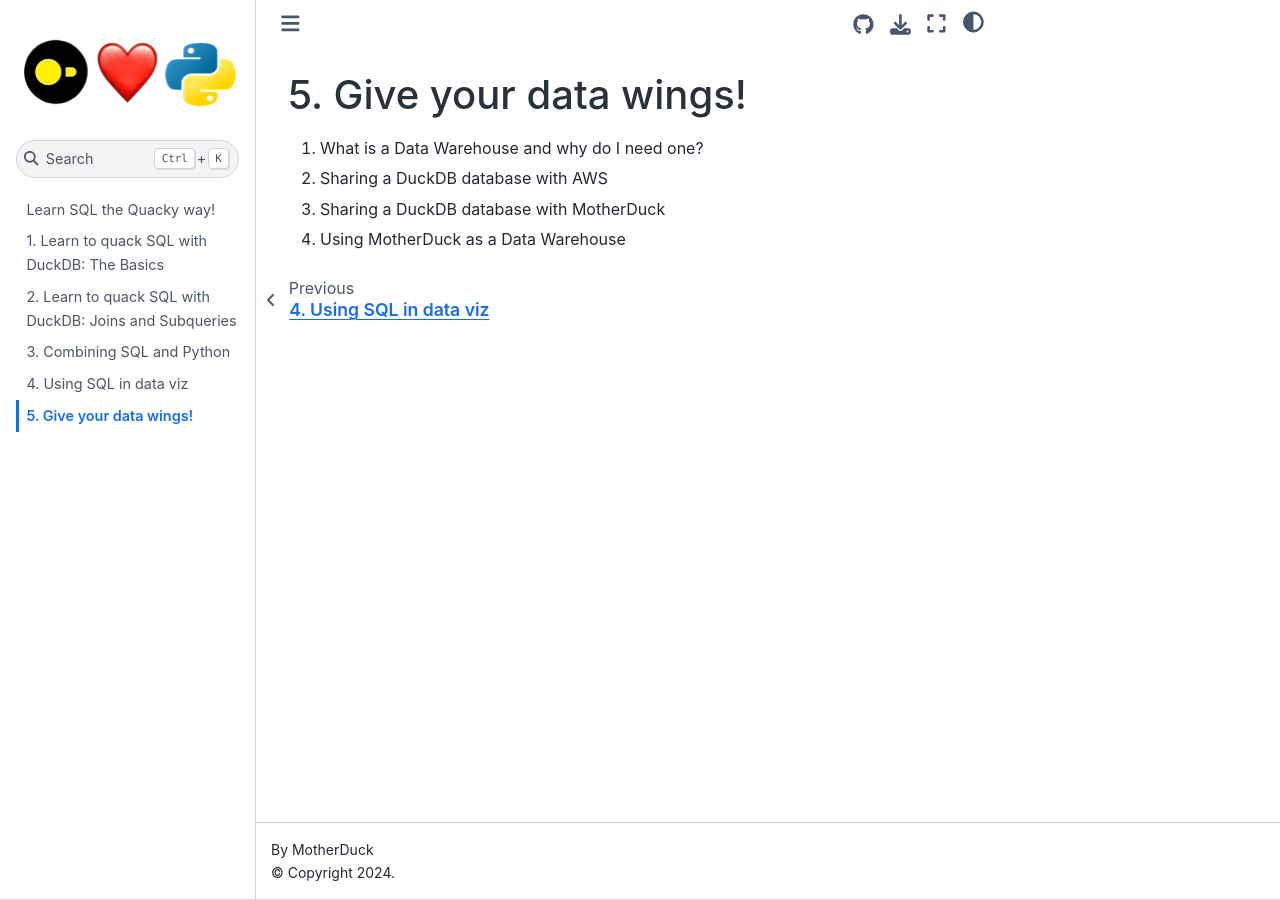
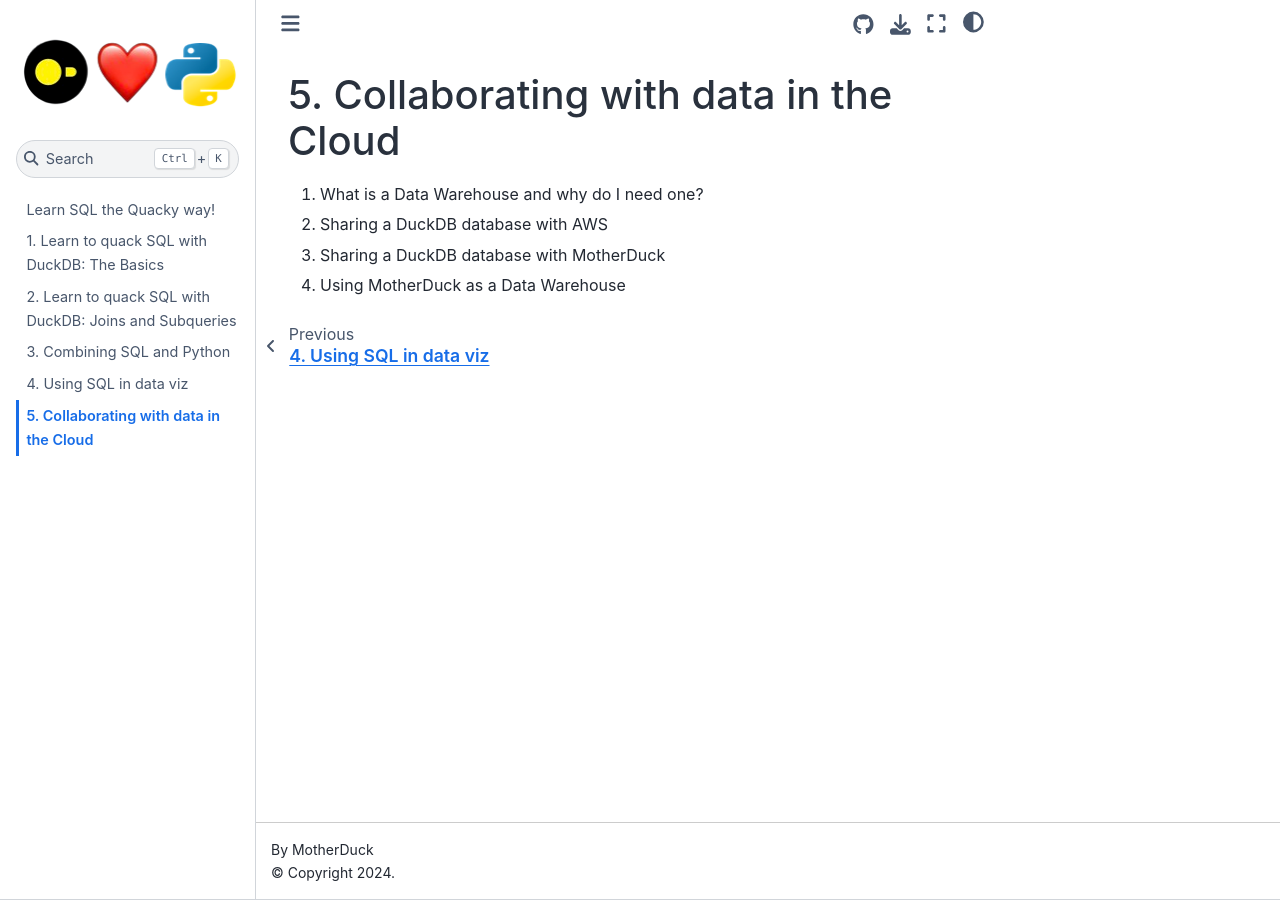
Before and after one commit to MotherDuck-Open-Source/sql-tutorial, a Jupyter Book: the page built from data-in-the-cloud.md, in a window 1280 px wide. Built offline with Jupyter Book 1.0.4 settings and Sphinx 7.4.7 and the Sphinx Book theme 1.1.4, drawn with Linux system fonts in a browser that asks for light colours.

Commit message:
rename sharing chapter

```diff
--- a/_toc.yml
+++ b/_toc.yml
@@ -8,4 +8,4 @@
 - file: intro-sql-2
 - file: sql-and-python
 - file: data-viz
-- file: sharing
+- file: data-in-the-cloud
--- a/sharing.md
+++ b/data-in-the-cloud.md
@@ -1,4 +1,4 @@
-# 5. Give your data wings!
+# 5. Collaborating with data in the Cloud
 
 1. What is a Data Warehouse and why do I need one?
 2. Sharing a DuckDB database with AWS
```
